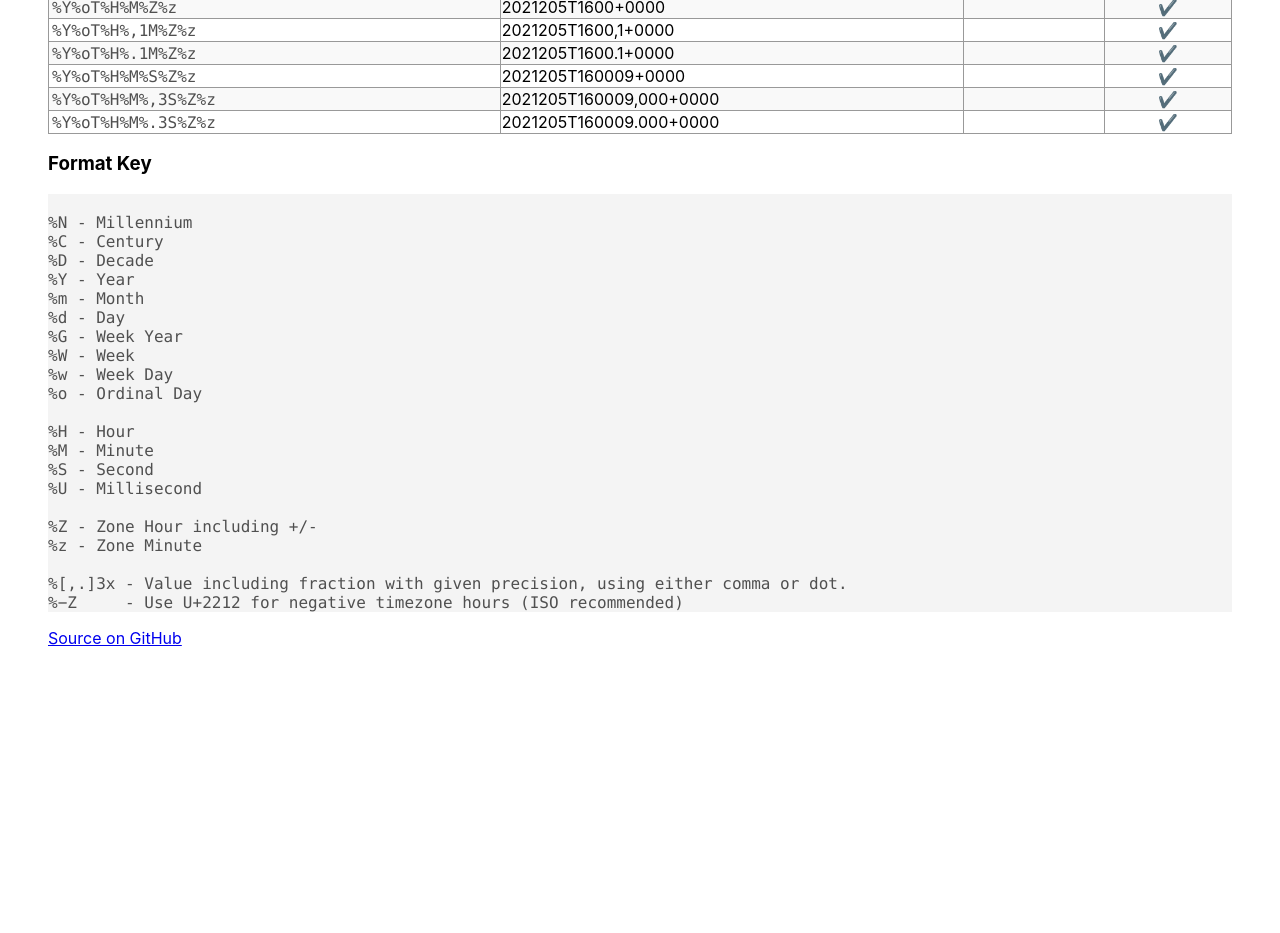
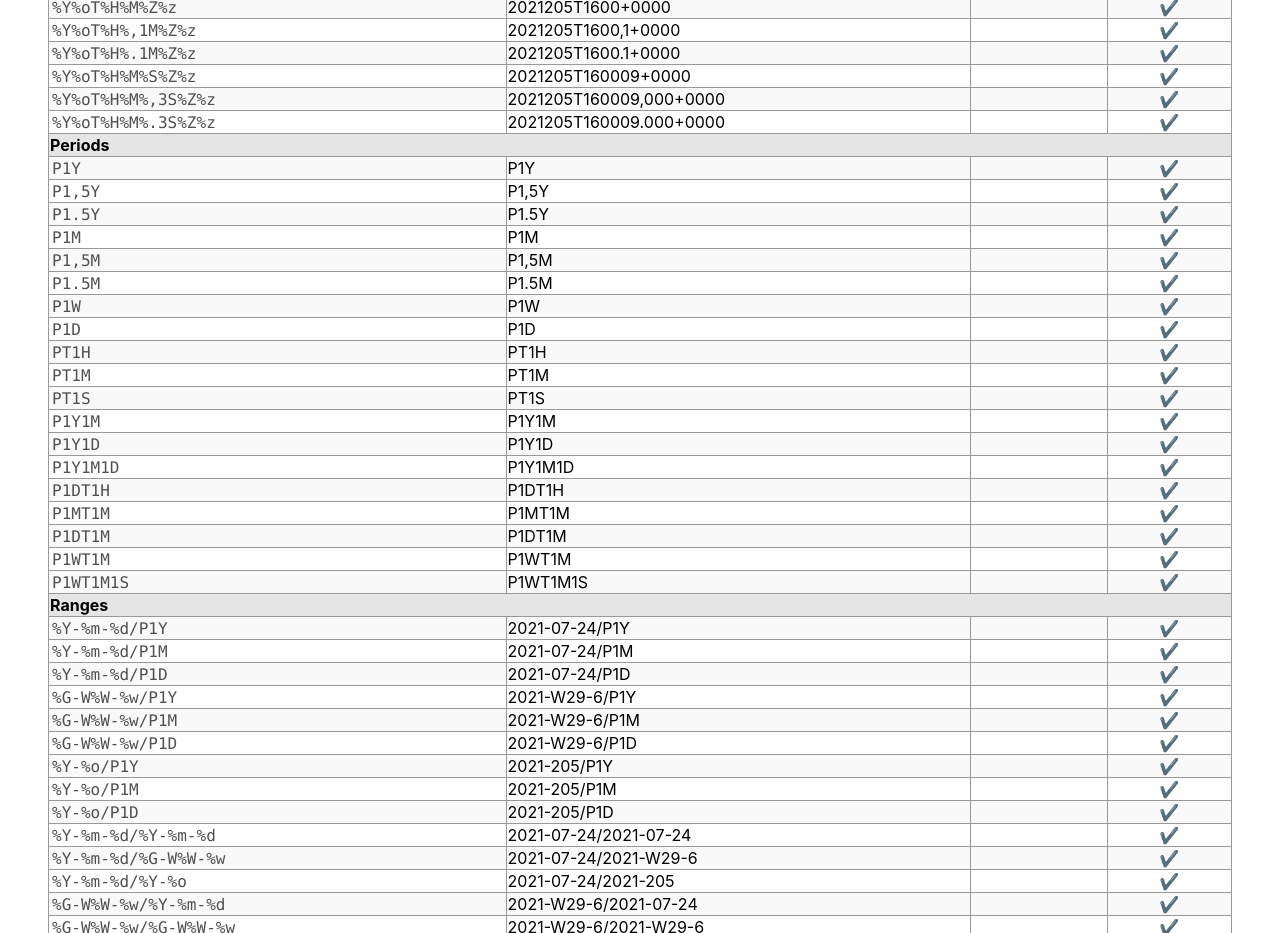
Before and after one commit to IJMacD/rfc3339-iso8601, a React (Create React App) app: page / in a window 1280 px wide. Shown: the part 6420-7353 px from the top of the page. Before the commit the page ends 7084 px from the top, so only its background shows below. Built offline with nearby package versions, Linux system fonts and the light colour scheme.

Commit message:
Add periods and ranges

```diff
--- a/src/App.js
+++ b/src/App.js
@@ -74,7 +74,7 @@ const time_formats_iso_only = [
   ...basic_time_formats_iso_only.map(s => "T" + s),
 ];
 
-const merged = mergeDatesWithTimes(full_date_formats, basic_time_formats_iso_only);
+const merged = crossJoin(full_date_formats, basic_time_formats_iso_only).map(([d,t]) => `${d}T${t}`);
 const mergedBasic = merged.map(s => s.replace(/[-:]/g, ""));
 const mergedBoth = [ ...merged, ...mergedBasic ];
 
@@ -126,6 +126,48 @@ const formats_iso_only = [
   ...merged.map(s => s + "%Z:%z"),
   ...mergedBasic.map(s => s + "%Z%z"),
 ].filter(s => !formats_both_local.includes(s));
+
+const periods = [
+  "P1Y",
+  "P1,5Y",
+  "P1.5Y",
+  "P1M",
+  "P1,5M",
+  "P1.5M",
+  "P1W",
+  "P1D",
+  "PT1H",
+  "PT1M",
+  "PT1S",
+  "P1Y1M",
+  "P1Y1D",
+  "P1Y1M1D",
+  "P1DT1H",
+  "P1MT1M",
+  "P1DT1M",
+  "P1WT1M",
+  "P1WT1M1S",
+];
+
+const example_periods = [
+  "P1Y",
+  "P1M",
+  "P1D",
+];
+
+const ranges = [
+  ...crossJoin(full_date_formats, example_periods).map(([d,p]) => `${d}/${p}`),
+  ...crossJoin(full_date_formats, full_date_formats).map(([d1,d2]) => `${d1}/${d2}`),
+  ...crossJoin(example_periods, full_date_formats).map(([p,d]) => `${p}/${d}`),
+
+  ...crossJoin(merged, ["P1DT1H"]).map(([d,p]) => `${d}/${p}`),
+
+  ...crossJoin(full_date_formats, ["P1Y"]).map(([d,p]) => `R/${d}/${p}`),
+  ...crossJoin(full_date_formats, full_date_formats).map(([d1,d2]) => `R/${d1}/${d2}`),
+
+  ...crossJoin(full_date_formats, ["P1Y"]).map(([d,p]) => `R10/${d}/${p}`),
+  ...crossJoin(full_date_formats, full_date_formats).map(([d1,d2]) => `R10/${d1}/${d2}`),
+];
 
 function App() {
   const [ now, setNow ] = useState(() => new Date());
@@ -210,6 +252,18 @@ function App() {
             formats_iso_only.map(f => <ExampleRow key={f} format={f} now={now} iso />)
           }
         </tbody>
+        <tbody>
+          <tr><th colSpan={4} style={sectionHeaderStyle}>Periods</th></tr>
+          {
+            periods.map(f => <ExampleRow key={f} format={f} now={now} iso />)
+          }
+        </tbody>
+        <tbody>
+          <tr><th colSpan={4} style={sectionHeaderStyle}>Ranges</th></tr>
+          {
+            ranges.map(f => <ExampleRow key={f} format={f} now={now} iso />)
+          }
+        </tbody>
       </table>
       <h3>Format Key</h3>
       <pre style={{backgroundColor:"#F4F4F4"}}>
@@ -255,12 +309,12 @@ function ExampleRow ({ format: formatString, now, timezone = NaN, rfc = false, i
   </tr>;
 }
 
-function mergeDatesWithTimes (dates, times) {
+function crossJoin (aa, bb) {
   const out = [];
 
-  for (const d of dates) {
-    for (const t of times) {
-      out.push(`${d}T${t}`)
+  for (const a of aa) {
+    for (const b of bb) {
+      out.push([a,b]);
     }
   }
 
```
